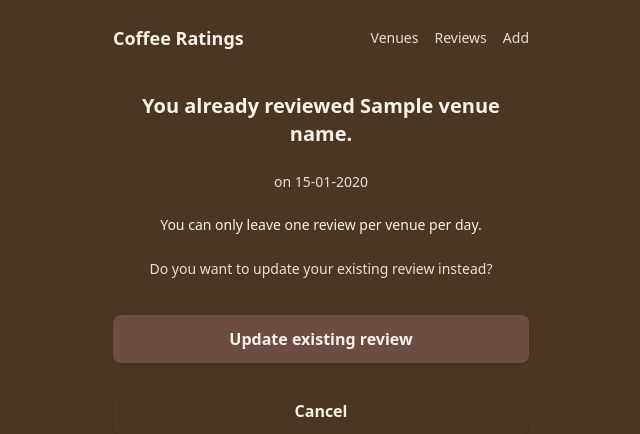
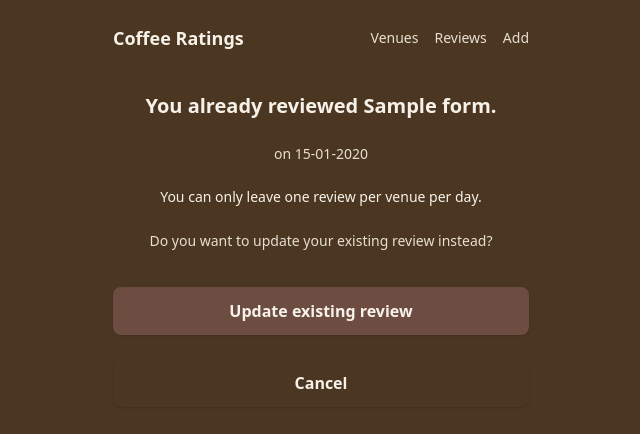
Before and after one commit to davidfromkent/coffee_ratings, a FastAPI app: template app/templates/duplicate_prompt.html in a window 1280 px wide. Shown: the top 434 px of the page, without its empty margins (319-959 px from the left). Run offline with FastAPI, Linux system fonts and the light colour scheme; the template is opened without the code that fills it: most values are stand-ins (such as "Sample title", 1, 10 or a date in 2020); some libraries are stand-ins or nearby versions.

Commit message:
Fix duplicate update form fields

```diff
--- a/app/templates/duplicate_prompt.html
+++ b/app/templates/duplicate_prompt.html
@@ -4,11 +4,11 @@
 <div class="text-center mt-10 text-[#f7f2e9] space-y-6">
 
     <h2 class="text-xl font-bold text-center">
-        You already reviewed {{ venue_name }}.
+        You already reviewed {{ form_data.venue_name }}.
     </h2>
 
     <p class="text-sm text-[#e8dfd1] leading-snug">
-        on {{ visit_date[8:10] }}-{{ visit_date[5:7] }}-{{ visit_date[0:4] }}
+        on {{ form_data.visit_date[8:10] }}-{{ form_data.visit_date[5:7] }}-{{ form_data.visit_date[0:4] }}
     </p>
 
     <p class="text-sm">
@@ -21,20 +21,20 @@
 
     <!-- Update existing review -->
     <form action="/reviews/duplicate-update" method="post" class="space-y-3">
-        <input type="hidden" name="existing_review_id" value="{{ existing_review_id }}">
+        <input type="hidden" name="existing_review_id" value="{{ existing_review.id }}">
         <input type="hidden" name="venue_id" value="{{ venue_id }}">
-        <input type="hidden" name="venue_name" value="{{ venue_name }}">
-        <input type="hidden" name="location" value="{{ location }}">
-        <input type="hidden" name="reviewer_name" value="{{ reviewer_name }}">
-        <input type="hidden" name="identity_pin" value="{{ identity_pin }}">
-        <input type="hidden" name="visit_date" value="{{ visit_date }}">
-        <input type="hidden" name="coffee" value="{{ coffee }}">
-        <input type="hidden" name="cost" value="{{ cost }}">
-        <input type="hidden" name="service" value="{{ service }}">
-        <input type="hidden" name="hygiene" value="{{ hygiene }}">
-        <input type="hidden" name="ambience" value="{{ ambience }}">
-        <input type="hidden" name="food" value="{{ food }}">
-        <input type="hidden" name="notes" value="{{ notes|e }}">
+        <input type="hidden" name="venue_name" value="{{ form_data.venue_name }}">
+        <input type="hidden" name="location" value="{{ form_data.location }}">
+        <input type="hidden" name="reviewer_name" value="{{ form_data.reviewer_name }}">
+        <input type="hidden" name="identity_pin" value="{{ form_data.identity_pin }}">
+        <input type="hidden" name="visit_date" value="{{ form_data.visit_date }}">
+        <input type="hidden" name="coffee" value="{{ form_data.coffee }}">
+        <input type="hidden" name="cost" value="{{ form_data.cost }}">
+        <input type="hidden" name="service" value="{{ form_data.service }}">
+        <input type="hidden" name="hygiene" value="{{ form_data.hygiene }}">
+        <input type="hidden" name="ambience" value="{{ form_data.ambience }}">
+        <input type="hidden" name="food" value="{{ form_data.food }}">
+        <input type="hidden" name="notes" value="{{ form_data.notes|e }}">
 
         <button type="submit"
                 class="w-full bg-[#6d4c41] py-3 rounded-lg font-semibold shadow hover:bg-[#5d4037]">
```
